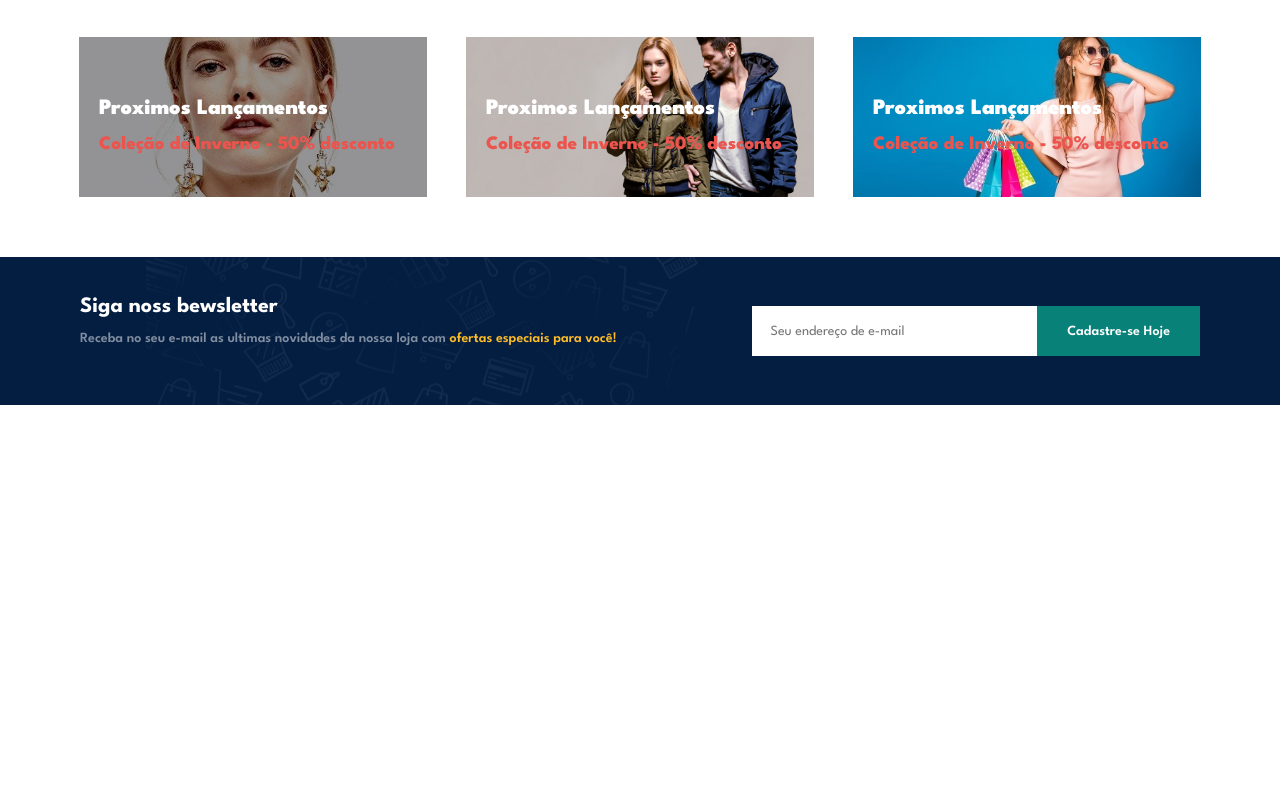
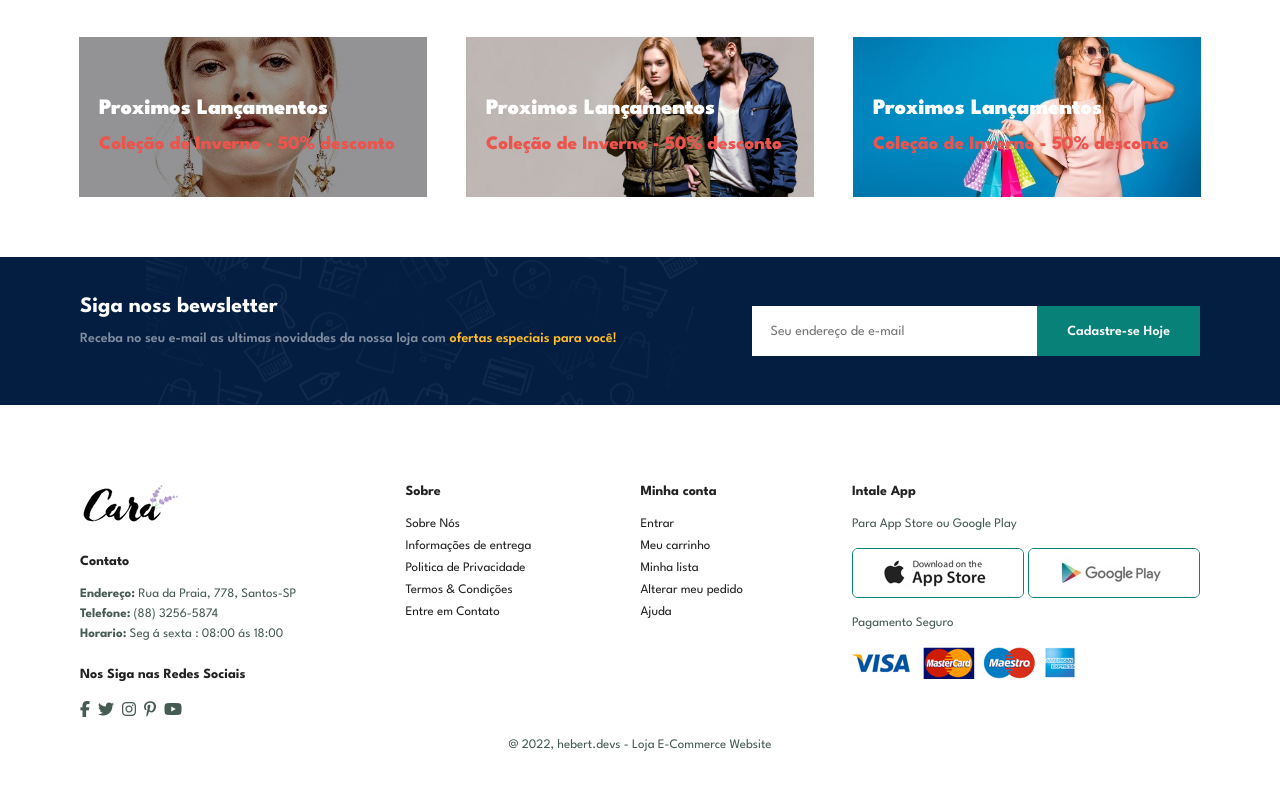
Before and after one commit to hebertdevs/E-commerce_Website_HTML_JS_CSS, a plain HTML site: page index.html in a window 1280 px wide. Shown: the part 3804-4603 px from the top of the page. Before the commit the page ends 4249 px from the top, so only its background shows below. Drawn offline with Linux system fonts and the light colour scheme.

Commit message:
Final section of the main page and footer

```diff
--- a/index.html
+++ b/index.html
@@ -374,6 +374,61 @@
       </div>
     </section>
 
+    <!-- Seção footer-->
+    <footer class="section-p1">
+      <div class="col">
+        <img class="logo" src="img/logo.png" alt="">
+        <h4>Contato</h4>
+        <p><strong>Endereço:</strong> Rua da Praia, 778, Santos-SP</p>
+        <p><strong>Telefone:</strong> (88) 3256-5874</p>
+        <p><strong>Horario:</strong> Seg á sexta : 08:00 ás 18:00</p>
+        <div class="follow">
+          <h4>Nos Siga nas Redes Sociais</h4>
+          <div class="icon">
+            <i class="fab fa-facebook-f"></i>
+            <i class="fab fa-twitter"></i>
+            <i class="fab fa-instagram"></i>
+            <i class="fab fa-pinterest-p"></i>
+            <i class="fab fa-youtube"></i>
+          </div>
+        </div>
+      </div>
+
+      <div class="col">
+        <h4>Sobre</h4>
+        <a href="#">Sobre Nós</a>
+        <a href="#">Informações de entrega</a>
+        <a href="#">Politica de Privacidade</a>
+        <a href="#">Termos & Condições</a>
+        <a href="#">Entre em Contato</a>
+      </div>
+
+      <div class="col">
+        <h4>Minha conta</h4>
+        <a href="#">Entrar</a>
+        <a href="#">Meu carrinho</a>
+        <a href="#">Minha lista</a>
+        <a href="#">Alterar meu pedido</a>
+        <a href="#">Ajuda</a>
+      </div>
+
+      <div class="col install">
+        <h4>Intale App</h4>
+        <p>Para App Store ou Google Play</p>
+        <div class="row">
+          <img src="img/pay/app.jpg" alt="">
+          <img src="img/pay/play.jpg" alt="">
+        </div>
+          <p>Pagamento Seguro</p>
+          <img src="img/pay/pay.png" alt="">
+      </div>
+
+      <div class="copyright">
+        <p>@ 2022, hebert.devs - Loja E-Commerce Website</p>
+      </div>
+
+
+    </footer>
 
     <script src="script.js"></script>
   </body>
--- a/style.css
+++ b/style.css
@@ -474,3 +474,68 @@ body {
   border-bottom-left-radius: 0;
   border-radius: 0;
 }
+
+/*-------------------------------------------------------------------------*/
+/*Seção Footer */
+footer {
+  display: flex;
+  flex-wrap: wrap;
+  justify-content: space-between;
+}
+
+footer .col {
+  display: flex;
+  flex-direction: column;
+  align-items: flex-start;
+  margin-bottom: 20px;
+}
+
+footer .logo {
+  margin-bottom: 30px;
+}
+
+footer h4 {
+  font-size: 14px;
+  padding-bottom: 20px;
+}
+
+footer p {
+  font-size: 13px;
+  margin: 0 0 8px 0;
+}
+
+footer a {
+  font-size: 13px;
+  text-decoration: none;
+  color: #222;
+  margin-bottom: 10px;
+}
+
+footer .follow {
+  margin-top: 20px;
+}
+
+footer .follow i {
+  color: #465b52;
+  padding-right: 4px;
+  cursor: pointer;
+}
+
+footer .install .row img {
+  border: 1px solid #088178;
+  border-radius: 6px;
+}
+
+footer .install img {
+  margin: 10px 0 15px 0;
+}
+
+footer .follow i:hover, /* Alem das imagens quero efeito hover sobre as ancoras */
+footer a:hover {
+  color: #088178;
+}
+
+footer .copyright {
+  width: 100%;
+  text-align: center;
+}
```
